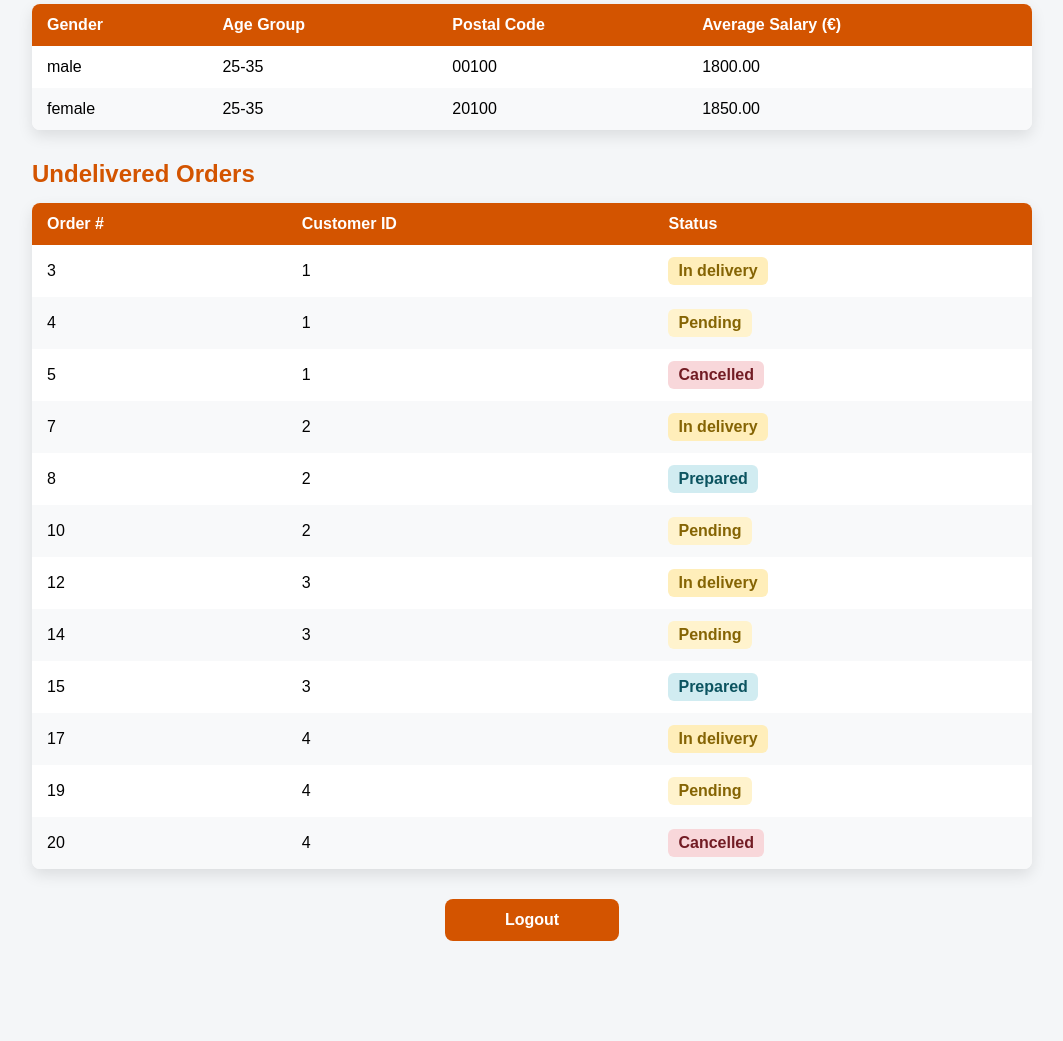
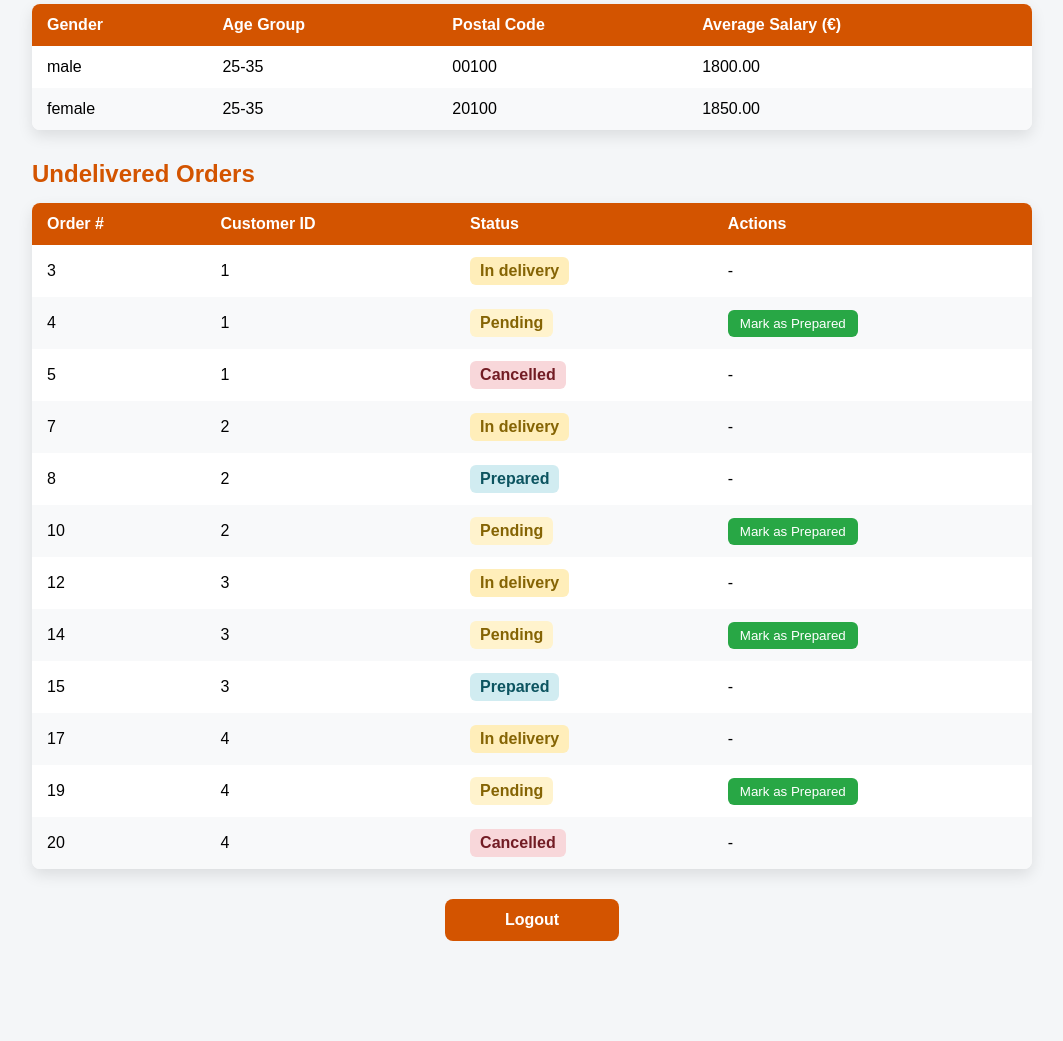
Before and after one commit to lillymeravirgi/mamma-mia-pizzeria, a Flask app: page /staff_dashboard in a window 1280 px wide. Shown: the part 448-1489 px from the top of the page, without its empty margins (108-1171 px from the left). Run offline with Flask 3, Linux system fonts and the light colour scheme; the visitor is signed in with stand-in values (Sample User, id 1); data comes from the database, SQL or seed files in the repository.

Commit message:
added functionality for staff

```diff
--- a/Application/src/Application.py
+++ b/Application/src/Application.py
@@ -415,6 +415,30 @@ def staff_logout():
     flash('Staff logged out', 'success')
     return redirect(url_for("login"))
 
+@app.route("/mark_prepared/<int:order_id>", methods=["POST"])
+def mark_prepared(order_id):
+    if not session.get('is_staff'):
+        flash('Staff access only', 'error')
+        return redirect(url_for("login"))
+
+    db_session = SessionLocal()
+    try:
+        order = db_session.query(Order).get(order_id)
+        if order and order.status not in ["prepared", "in delivery", "cancelled"]:
+            order.status = "prepared"
+            db_session.commit()
+            flash(f"Order #{order_id} marked as prepared.", "success")
+        else:
+            flash("Order cannot be marked as prepared.", "error")
+    except Exception as e:
+        db_session.rollback()
+        flash(f"Error updating order: {e}", "error")
+    finally:
+        db_session.close()
+
+    return redirect(url_for("staff_dashboard"))
+
+
 if __name__ == "__main__":
     import os
     #make_all_drivers_available()
--- a/Application/src/methodsORM.py
+++ b/Application/src/methodsORM.py
@@ -5,7 +5,7 @@ from models import (DeliveryPerson, Dessert, Drink, Ingredient, Order, Pizza,
 from decimal import Decimal
 from datetime import datetime, timedelta
 
-engine = create_engine("mysql+pymysql://root:Ponzano05@localhost/pizza_ordering", echo=True)
+engine = create_engine("mysql+pymysql://root:HimPfSQL@localhost/pizza_ordering", echo=True)
 SessionLocal = sessionmaker(bind=engine)
 
 def get_pizza_menu():
--- a/Application/src/templates/staff_dashboard.html
+++ b/Application/src/templates/staff_dashboard.html
@@ -122,7 +122,7 @@
             </tbody>
         </table>
 
-        <!-- Undelivered Orders -->
+
 <h2>Undelivered Orders</h2>
 <table>
     <thead>
@@ -130,6 +130,7 @@
             <th>Order #</th>
             <th>Customer ID</th>
             <th>Status</th>
+            <th>Actions</th>
         </tr>
     </thead>
     <tbody>
@@ -142,11 +143,28 @@
                     {{ order.status | capitalize }}
                 </span>
             </td>
+            <td>
+                {% if order.status != "prepared" and order.status != "in delivery" and order.status != "cancelled" %}
+                <form method="POST" action="{{ url_for('mark_prepared', order_id=order.id) }}">
+                    <button type="submit" style="
+                        background-color: #28a745;
+                        color: white;
+                        padding: 6px 12px;
+                        border: none;
+                        border-radius: 6px;
+                        cursor: pointer;
+                    ">Mark as Prepared</button>
+                </form>
+                {% else %}
+                -
+                {% endif %}
+            </td>
         </tr>
     {% endfor %}
     </tbody>
 </table>
 
+
         <a class="logout-btn" href="{{ url_for('staff_logout') }}">Logout</a>
     </div>
 </body>
```
Lines whose indentation alone changed are shown as unchanged.
